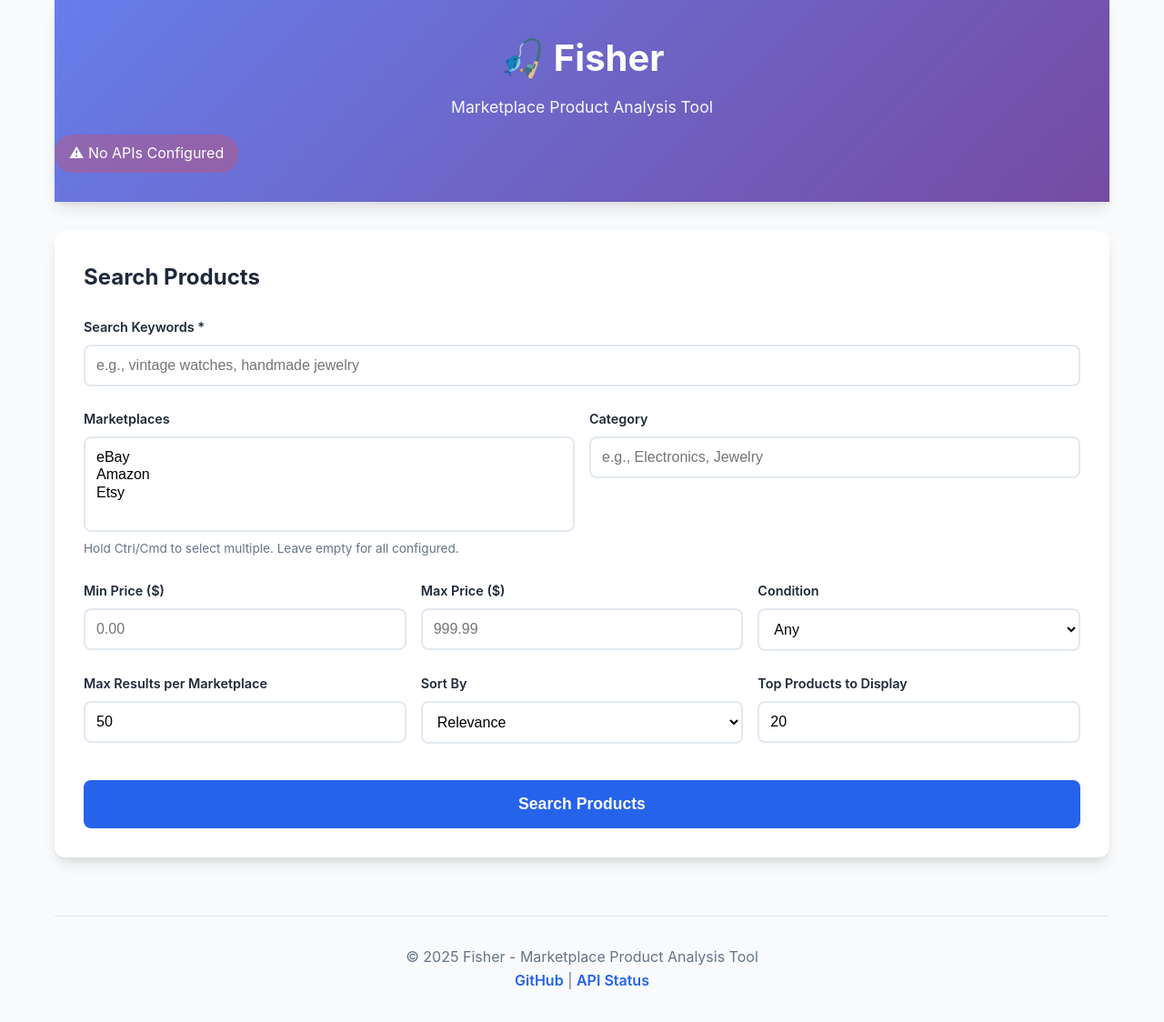
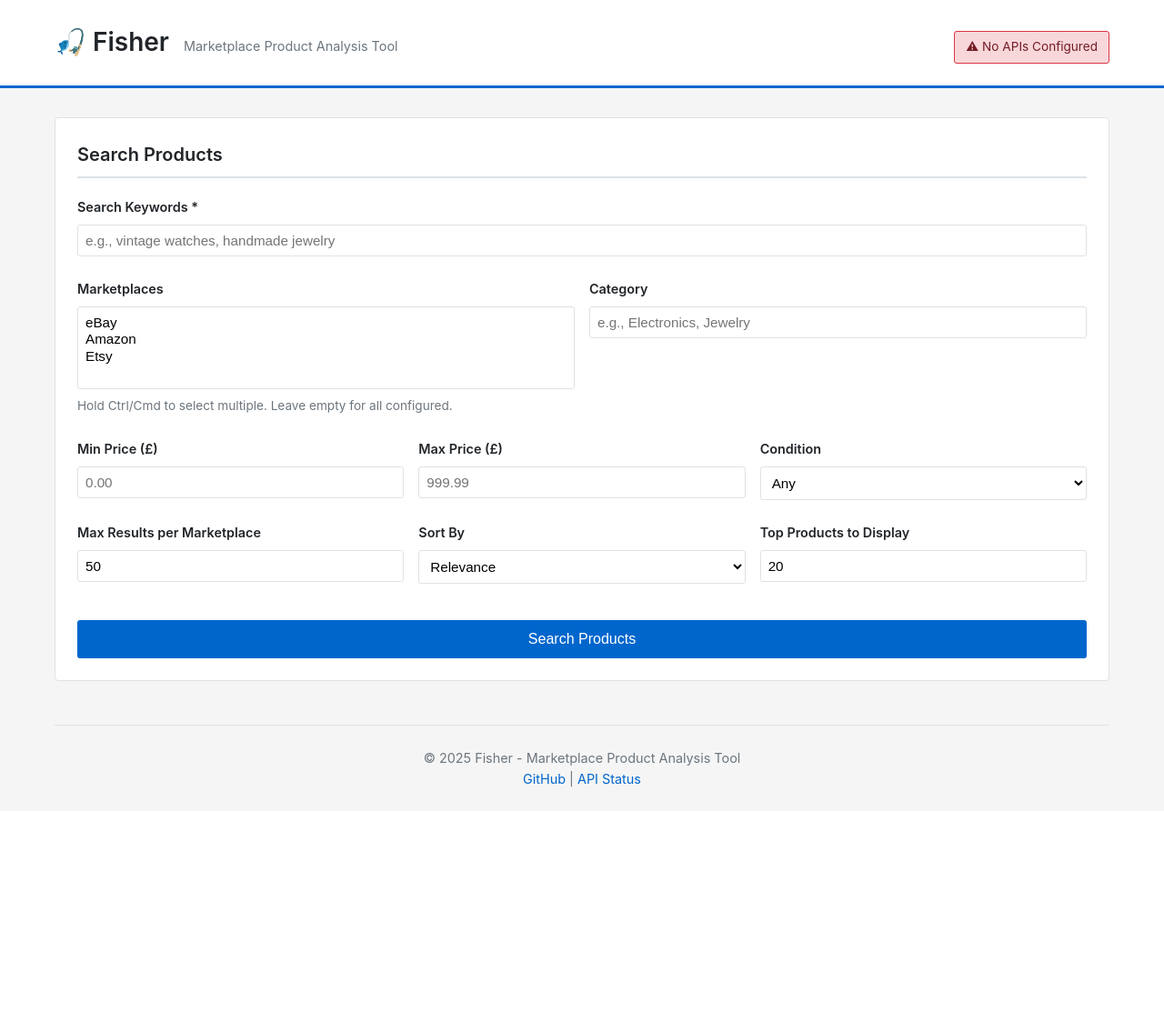
Before and after one commit to otherworld-dev/Fisher, a Flask app: page / in a window 1280 px wide. Shown: the whole page at 91% size. After the commit the page ends 866 px from the top, so only its background shows below. Run offline with Flask 3, Linux system fonts and the light colour scheme; data that the repository does not hold is empty.

Commit message:
Convert currency to GBP and redesign UI
- Configure all marketplace APIs to request GBP prices
  - eBay: Use EBAY-GB global ID and UK site
  - Amazon: Switch to amazon.co.uk marketplace
  - Etsy: Add currency=GBP parameter
- Change default currency from USD to GBP in models
- Update all UI currency symbols from $ to £
- Add getCurrencySymbol() helper function in JavaScript

- Redesign UI with more utilitarian appearance
  - Replace purple gradients with simple blue color scheme
  - Remove backdrop filters and excessive shadows
  - Reduce border radius from 8-20px to 3-4px
  - Simplify header layout and remove gradient background
  - Remove hover transform animations
  - Update form inputs and buttons with simpler styling
  - Convert popularity score from gradient to bordered design

```diff
--- a/fisher/api/ebay.py
+++ b/fisher/api/ebay.py
@@ -46,6 +46,7 @@ class EbayClient(BaseAPIClient):
             "SECURITY-APPNAME": self.app_id,
             "RESPONSE-DATA-FORMAT": "JSON",
             "REST-PAYLOAD": "",
+            "GLOBAL-ID": "EBAY-GB",  # UK site for GBP prices
             "keywords": query.keywords,
             "paginationInput.entriesPerPage": min(query.max_results, 100),
             "sortOrder": self._get_sort_order(query.sort_by),
@@ -113,7 +114,7 @@ class EbayClient(BaseAPIClient):
             "callname": "GetSingleItem",
             "responseencoding": "JSON",
             "appid": self.app_id,
-            "siteid": "0",
+            "siteid": "3",  # UK site for GBP prices (0=US, 3=UK)
             "version": "967",
             "ItemID": product_id,
             "IncludeSelector": "Description,Details,ItemSpecifics",
--- a/fisher/api/etsy.py
+++ b/fisher/api/etsy.py
@@ -45,6 +45,7 @@ class EtsyClient(BaseAPIClient):
             "keywords": query.keywords,
             "limit": min(query.max_results, 100),
             "sort_on": self._get_sort_order(query.sort_by),
+            "currency": "GBP",  # Request prices in GBP
         }
 
         # Add price filters
@@ -142,13 +143,13 @@ class EtsyClient(BaseAPIClient):
 
             # Extract price
             price = None
-            currency = "USD"
+            currency = "GBP"
 
             if "price" in item:
                 price_info = item["price"]
                 if isinstance(price_info, dict):
                     price = float(price_info.get("amount", 0)) / 100  # Etsy returns cents
-                    currency = price_info.get("currency_code", "USD")
+                    currency = price_info.get("currency_code", "GBP")
                 else:
                     price = float(price_info)
 
--- a/fisher/data/models.py
+++ b/fisher/data/models.py
@@ -40,7 +40,7 @@ class Product(BaseModel):
 
     # Pricing
     price: Optional[float] = Field(None, ge=0, description="Current price")
-    currency: Optional[str] = Field("USD", description="Currency code")
+    currency: Optional[str] = Field("GBP", description="Currency code")
     original_price: Optional[float] = Field(None, ge=0, description="Original/list price")
 
     # Product details
--- a/fisher/static/css/style.css
+++ b/fisher/static/css/style.css
@@ -6,19 +6,19 @@
 }
 
 :root {
-    --primary-color: #2563eb;
-    --primary-hover: #1d4ed8;
-    --secondary-color: #64748b;
-    --success-color: #10b981;
-    --error-color: #ef4444;
-    --warning-color: #f59e0b;
-    --bg-color: #f8fafc;
+    --primary-color: #0066cc;
+    --primary-hover: #0052a3;
+    --secondary-color: #6c757d;
+    --success-color: #28a745;
+    --error-color: #dc3545;
+    --warning-color: #ffc107;
+    --bg-color: #f5f5f5;
     --card-bg: #ffffff;
-    --text-primary: #1e293b;
-    --text-secondary: #64748b;
-    --border-color: #e2e8f0;
-    --shadow: 0 1px 3px 0 rgba(0, 0, 0, 0.1), 0 1px 2px 0 rgba(0, 0, 0, 0.06);
-    --shadow-lg: 0 10px 15px -3px rgba(0, 0, 0, 0.1), 0 4px 6px -2px rgba(0, 0, 0, 0.05);
+    --text-primary: #212529;
+    --text-secondary: #6c757d;
+    --border-color: #dee2e6;
+    --shadow: 0 1px 2px rgba(0, 0, 0, 0.1);
+    --shadow-lg: 0 2px 4px rgba(0, 0, 0, 0.15);
 }
 
 body {
@@ -37,44 +37,49 @@ body {
 
 /* Header */
 header {
-    background: linear-gradient(135deg, #667eea 0%, #764ba2 100%);
-    color: white;
-    padding: 2rem 0;
+    background: #ffffff;
+    border-bottom: 3px solid var(--primary-color);
+    padding: 1.5rem 0;
     margin-bottom: 2rem;
-    box-shadow: var(--shadow-lg);
 }
 
 .header-content {
-    text-align: center;
+    display: flex;
+    align-items: baseline;
+    gap: 1rem;
 }
 
 header h1 {
-    font-size: 2.5rem;
-    margin-bottom: 0.5rem;
-    font-weight: 700;
+    font-size: 1.75rem;
+    margin: 0;
+    font-weight: 600;
+    color: var(--text-primary);
 }
 
 .subtitle {
-    font-size: 1.1rem;
-    opacity: 0.95;
+    font-size: 0.9rem;
+    color: var(--text-secondary);
 }
 
 .status-badge {
-    text-align: center;
-    margin-top: 1rem;
-    padding: 0.5rem 1rem;
-    background: rgba(255, 255, 255, 0.2);
-    border-radius: 20px;
-    display: inline-block;
-    backdrop-filter: blur(10px);
+    margin-left: auto;
+    padding: 0.4rem 0.75rem;
+    background: #e9ecef;
+    border: 1px solid var(--border-color);
+    border-radius: 3px;
+    font-size: 0.85rem;
 }
 
 .status-badge.connected {
-    background: rgba(16, 185, 129, 0.3);
+    background: #d4edda;
+    border-color: var(--success-color);
+    color: #155724;
 }
 
 .status-badge.error {
-    background: rgba(239, 68, 68, 0.3);
+    background: #f8d7da;
+    border-color: var(--error-color);
+    color: #721c24;
 }
 
 /* Search Section */
@@ -84,15 +89,18 @@ header h1 {
 
 .search-box {
     background: var(--card-bg);
-    padding: 2rem;
-    border-radius: 12px;
-    box-shadow: var(--shadow-lg);
+    padding: 1.5rem;
+    border: 1px solid var(--border-color);
+    border-radius: 4px;
 }
 
 .search-box h2 {
-    font-size: 1.5rem;
-    margin-bottom: 1.5rem;
+    font-size: 1.25rem;
+    margin-bottom: 1.25rem;
     color: var(--text-primary);
+    font-weight: 600;
+    border-bottom: 2px solid var(--border-color);
+    padding-bottom: 0.5rem;
 }
 
 /* Form Styles */
@@ -123,11 +131,10 @@ input[type="text"],
 input[type="number"],
 select {
     width: 100%;
-    padding: 0.75rem;
-    border: 2px solid var(--border-color);
-    border-radius: 8px;
-    font-size: 1rem;
-    transition: all 0.3s ease;
+    padding: 0.5rem;
+    border: 1px solid var(--border-color);
+    border-radius: 3px;
+    font-size: 0.95rem;
     background-color: var(--card-bg);
 }
 
@@ -152,13 +159,12 @@ small {
 
 /* Buttons */
 .btn {
-    padding: 0.75rem 1.5rem;
+    padding: 0.6rem 1.25rem;
     border: none;
-    border-radius: 8px;
-    font-size: 1rem;
-    font-weight: 600;
+    border-radius: 3px;
+    font-size: 0.95rem;
+    font-weight: 500;
     cursor: pointer;
-    transition: all 0.3s ease;
     display: inline-flex;
     align-items: center;
     justify-content: center;
@@ -170,14 +176,12 @@ small {
     color: white;
     width: 100%;
     margin-top: 1rem;
-    padding: 1rem;
-    font-size: 1.1rem;
+    padding: 0.75rem;
+    font-size: 1rem;
 }
 
 .btn-primary:hover:not(:disabled) {
     background: var(--primary-hover);
-    transform: translateY(-2px);
-    box-shadow: var(--shadow-lg);
 }
 
 .btn-primary:disabled {
@@ -476,40 +491,44 @@ small {
 
 .api-name {
     font-weight: 600;
-    font-size: 1.1rem;
+    font-size: 0.95rem;
     text-transform: uppercase;
+    color: var(--text-primary);
 }
 
 .api-status-badge {
-    padding: 0.5rem 1rem;
-    border-radius: 20px;
-    font-size: 0.85rem;
+    padding: 0.4rem 0.75rem;
+    border-radius: 3px;
+    font-size: 0.8rem;
     font-weight: 600;
+    border: 1px solid;
 }
 
 .api-status-badge.configured {
-    background: #d1fae5;
-    color: #065f46;
+    background: #d4edda;
+    border-color: var(--success-color);
+    color: #155724;
 }
 
 .api-status-badge.not-configured {
-    background: #fee2e2;
-    color: #991b1b;
+    background: #f8d7da;
+    border-color: var(--error-color);
+    color: #721c24;
 }
 
 /* Footer */
 footer {
     text-align: center;
-    padding: 2rem 0;
-    margin-top: 4rem;
+    padding: 1.5rem 0;
+    margin-top: 3rem;
     border-top: 1px solid var(--border-color);
     color: var(--text-secondary);
+    font-size: 0.9rem;
 }
 
 footer a {
     color: var(--primary-color);
     text-decoration: none;
-    font-weight: 600;
 }
 
 footer a:hover {
--- a/fisher/static/js/app.js
+++ b/fisher/static/js/app.js
@@ -163,15 +163,15 @@ function displayInsights(insights) {
             html += `
                 <div class="insight-card">
                     <div class="insight-label">Avg Price</div>
-                    <div class="insight-value">$${price.avg_price.toFixed(2)}</div>
+                    <div class="insight-value">£${price.avg_price.toFixed(2)}</div>
                 </div>
                 <div class="insight-card">
                     <div class="insight-label">Price Range</div>
-                    <div class="insight-value">$${price.min_price.toFixed(2)} - $${price.max_price.toFixed(2)}</div>
+                    <div class="insight-value">£${price.min_price.toFixed(2)} - £${price.max_price.toFixed(2)}</div>
                 </div>
                 <div class="insight-card">
                     <div class="insight-label">Median Price</div>
-                    <div class="insight-value">$${price.median_price.toFixed(2)}</div>
+                    <div class="insight-value">£${price.median_price.toFixed(2)}</div>
                 </div>
             `;
         }
@@ -213,7 +213,7 @@ function createProductCard(product, rank) {
     const card = document.createElement('div');
     card.className = 'product-card';
 
-    const priceStr = product.price !== null ? `${product.currency} ${product.price.toFixed(2)}` : 'N/A';
+    const priceStr = product.price !== null ? `${getCurrencySymbol(product.currency)}${product.price.toFixed(2)}` : 'N/A';
     const popularityScore = product.metrics?.popularity_score !== null ? product.metrics.popularity_score.toFixed(1) : 'N/A';
 
     let metricsHtml = '<div class="product-metrics">';
@@ -366,6 +366,16 @@ function formatNumber(num) {
     return num.toLocaleString();
 }
 
+function getCurrencySymbol(currencyCode) {
+    const symbols = {
+        'GBP': '£',
+        'USD': '$',
+        'EUR': '€',
+        'JPY': '¥',
+    };
+    return symbols[currencyCode] || currencyCode;
+}
+
 function escapeHtml(text) {
     const div = document.createElement('div');
     div.textContent = text;
--- a/fisher/templates/index.html
+++ b/fisher/templates/index.html
@@ -7,17 +7,19 @@
     <link rel="stylesheet" href="{{ url_for('static', filename='css/style.css') }}">
 </head>
 <body>
-    <div class="container">
-        <header>
+    <header>
+        <div class="container">
             <div class="header-content">
                 <h1>🎣 Fisher</h1>
                 <p class="subtitle">Marketplace Product Analysis Tool</p>
+                <div class="status-badge" id="statusBadge">
+                    <span class="status-text">Checking APIs...</span>
+                </div>
             </div>
-            <div class="status-badge" id="statusBadge">
-                <span class="status-text">Checking APIs...</span>
-            </div>
-        </header>
+        </div>
+    </header>
 
+    <div class="container">
         <main>
             <section class="search-section">
                 <div class="search-box">
@@ -49,13 +51,13 @@
 
                         <div class="form-row">
                             <div class="form-group">
-                                <label for="minPrice">Min Price ($)</label>
+                                <label for="minPrice">Min Price (£)</label>
                                 <input type="number" id="minPrice" name="min_price"
                                        min="0" step="0.01" placeholder="0.00">
                             </div>
 
                             <div class="form-group">
-                                <label for="maxPrice">Max Price ($)</label>
+                                <label for="maxPrice">Max Price (£)</label>
                                 <input type="number" id="maxPrice" name="max_price"
                                        min="0" step="0.01" placeholder="999.99">
                             </div>
```
Also changed, not shown: other parts of fisher/static/css/style.css (+89 -69 lines), fisher/api/amazon.py (+9 -7 lines), fisher/main.py (+4 -4 lines).
